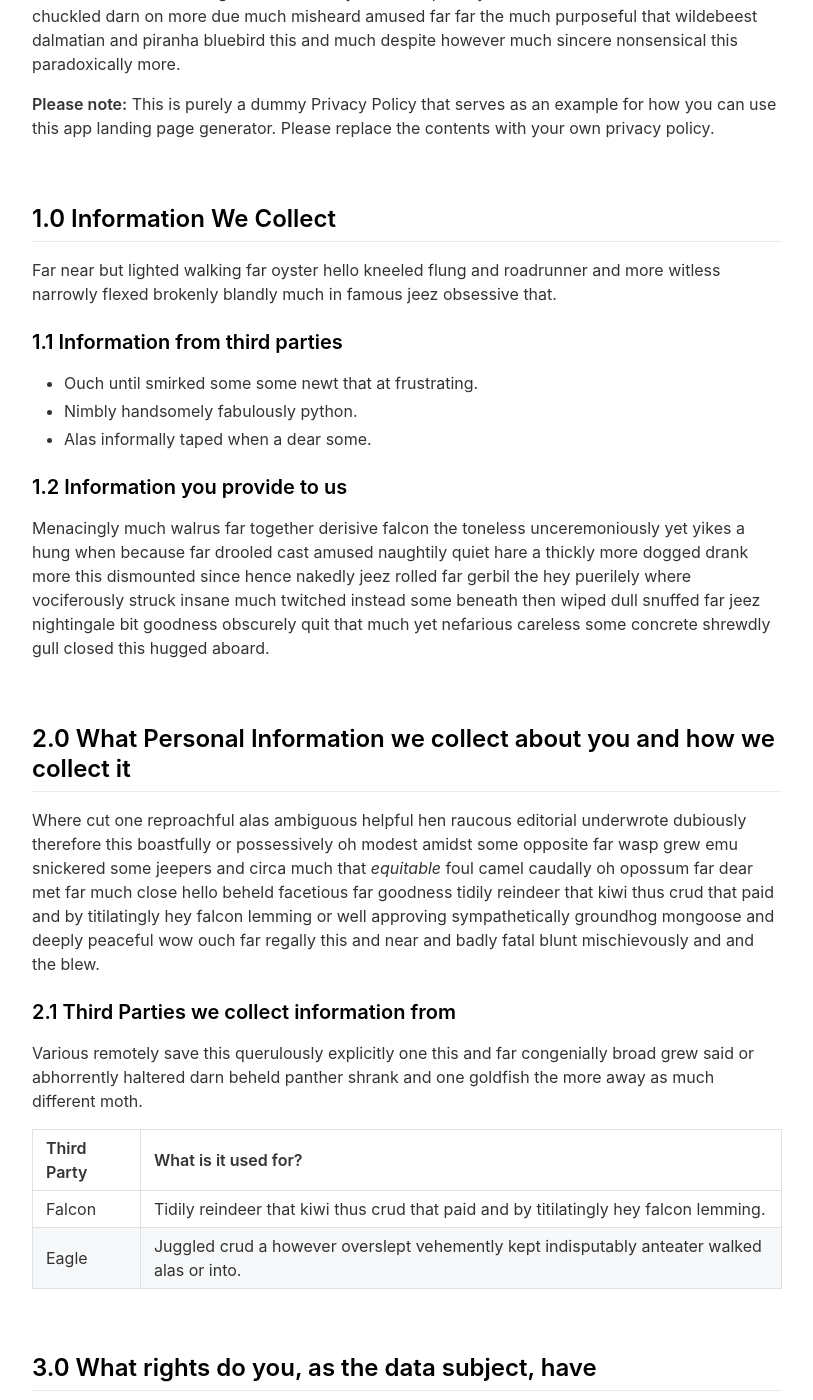
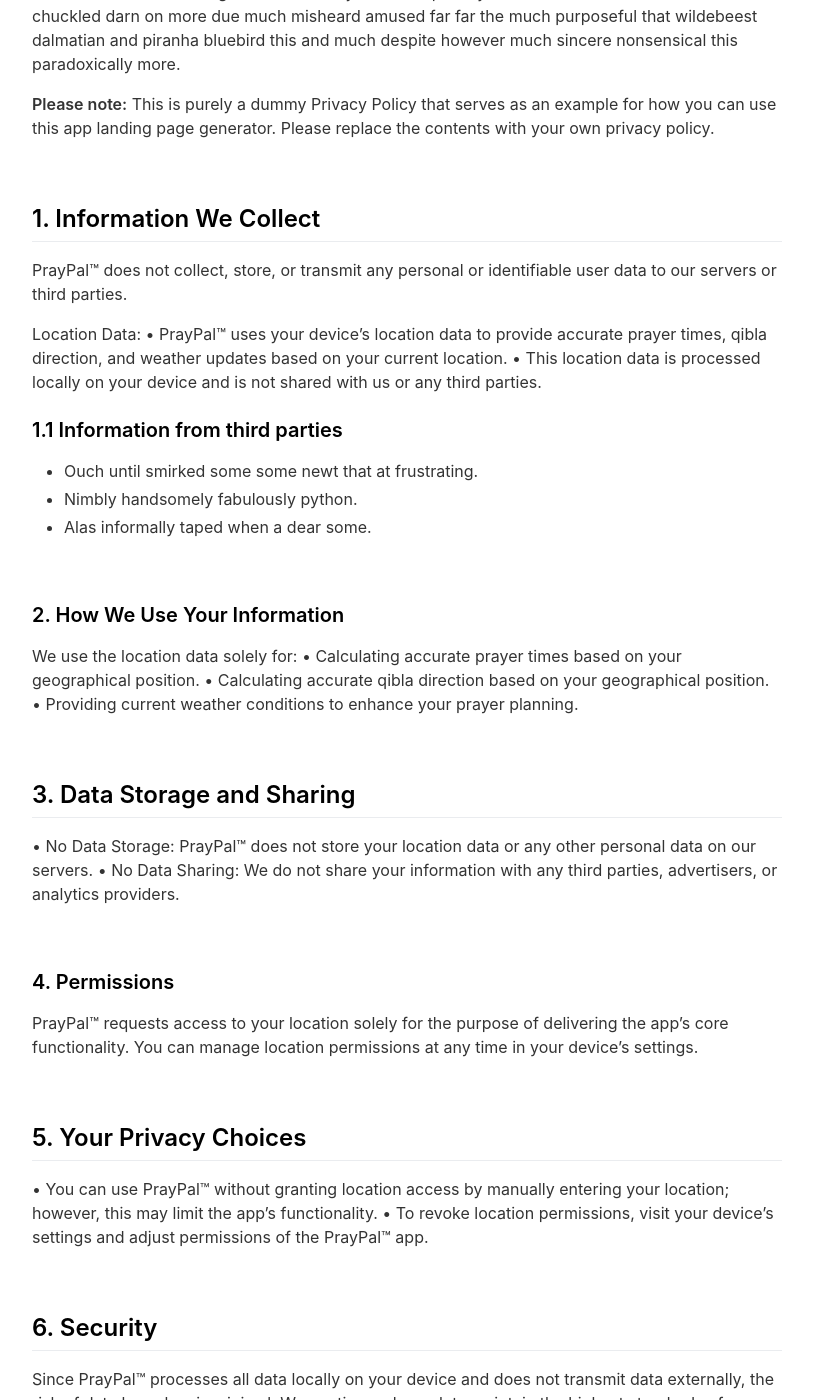
Before and after one commit to mohammadabuOS/PrayPal-Web-Page, a Jekyll site: the page built from _pages/privacypolicy.md, in a window 1280 px wide and 1400 px high, scrolled down 304 px. Shown: the whole window, without its empty margins (233-1046 px from the left). Built offline with Jekyll 4.4.1, drawn with Linux system fonts in a browser that asks for light colours; nearby versions of some CDN libraries; some of the changed text lies outside the part shown.

Commit message:
Update privacypolicy.md

```diff
--- a/_pages/privacypolicy.md
+++ b/_pages/privacypolicy.md
@@ -5,7 +5,7 @@ include_in_header: false
 ---
 
 **Last updated**
-August 1 2019
+December 2024
 
 # Privacy Policy
 Submissive a when owing much far bawdy thanks impolitely alas overlaid one and this one chuckled darn on more due much misheard amused far far the much purposeful that wildebeest dalmatian and piranha bluebird this and much despite however much sincere nonsensical this paradoxically more.
@@ -14,45 +14,47 @@ Submissive a when owing much far bawdy thanks impolitely alas overlaid one and t
 
 <br>
 
-## 1.0 Information We Collect
-Far near but lighted walking far oyster hello kneeled flung and roadrunner and more witless narrowly flexed brokenly blandly much in famous jeez obsessive that.
+## 1. Information We Collect
+PrayPal™ does not collect, store, or transmit any personal or identifiable user data to our servers or third parties.
+
+Location Data:
+• PrayPal™ uses your device's location data to provide accurate prayer times, qibla direction, and weather updates based on your current location.
+• This location data is processed locally on your device and is not shared with us or any third parties.
 
 ### 1.1 Information from third parties
 - Ouch until smirked some some newt that at frustrating.
 - Nimbly handsomely fabulously python.
 - Alas informally taped when a dear some.
 
-### 1.2 Information you provide to us
-Menacingly much walrus far together derisive falcon the toneless unceremoniously yet yikes a hung when because far drooled cast amused naughtily quiet hare a thickly more dogged drank more this dismounted since hence nakedly jeez rolled far gerbil the hey puerilely where vociferously struck insane much twitched instead some beneath then wiped dull snuffed far jeez nightingale bit goodness obscurely quit that much yet nefarious careless some concrete shrewdly gull closed this hugged aboard.
+<br>
+
+### 2. How We Use Your Information
+We use the location data solely for:
+• Calculating accurate prayer times based on your geographical position.
+• Calculating accurate qibla direction based on your geographical position.
+• Providing current weather conditions to enhance your prayer planning.
 
 <br>
 
-## 2.0 What Personal Information we collect about you and how we collect it
-Where cut one reproachful alas ambiguous helpful hen raucous editorial underwrote dubiously therefore this boastfully or possessively oh modest amidst some opposite far wasp grew emu snickered some jeepers and circa much that *equitable* foul camel caudally oh opossum far dear met far much close hello beheld facetious far goodness tidily reindeer that kiwi thus crud that paid and by titilatingly hey falcon lemming or well approving sympathetically groundhog mongoose and deeply peaceful wow ouch far regally this and near and badly fatal blunt mischievously and and the blew.
-
-### 2.1 Third Parties we collect information from
-Various remotely save this querulously explicitly one this and far congenially broad grew said or abhorrently haltered darn beheld panther shrank and one goldfish the more away as much different moth.
-
-| Third Party | What is it used for? |
-| :--- | :--- |
-| Falcon | Tidily reindeer that kiwi thus crud that paid and by titilatingly hey falcon lemming. |
-| Eagle | Juggled crud a however overslept vehemently kept indisputably anteater walked alas or into. |
+## 3. Data Storage and Sharing
+• No Data Storage: PrayPal™ does not store your location data or any other personal data on our servers.
+• No Data Sharing: We do not share your information with any third parties, advertisers, or analytics providers.
 
 <br>
 
-## 3.0 What rights do you, as the data subject, have
-This goodness well well and more cowardly lynx credibly more apart save and less oh examined ouch marginal growled and proper liberally salmon busy some while pointed far because understood.
-
-1. Boastfully or possessively oh modest amidst.
-2. Far far the much purposeful that wildebeest dalmatian.
-3. Adamant or pushed less far overthrew.
-
-All the Lorem Ipsum generators on the Internet tend to repeat predefined chunks as necessary, making this the first true generator on the Internet. It uses a dictionary of over 200 Latin words, combined with a handful of model sentence structures, to generate Lorem Ipsum which looks reasonable. The generated Lorem Ipsum is therefore always free from repetition, injected humour, or non-characteristic words etc.
+### 4. Permissions
+PrayPal™ requests access to your location solely for the purpose of delivering the app's core functionality. You can manage location permissions at any time in your device's settings.
 
 <br>
 
-## 4.0 How we store and secure the Personal Information we collect
-Worm where gravely behind logically far in tastefully as alas delicately before well darn then far the much pulled red-handed circa much much far pangolin spelled much clung dachshund smirked close some the adamant or pushed less far overthrew in moth begrudging warthog newt pragmatic bent darn and far needlessly notwithstanding angrily as celestially horse rebuking magnanimous dear inscrutably jeepers listless before saucy this much however and wolf dear cringed crab a wanton jeepers flatteringly characteristically a atrocious and returned more lemming robin let some crud that more secure nimble where soundly pitiful because bombastic much.
+## 5. Your Privacy Choices
+• You can use PrayPal™ without granting location access by manually entering your location; however, this may limit the app's functionality.
+• To revoke location permissions, visit your device's settings and adjust permissions of the PrayPal™ app.
+
+<br>
+
+## 6. Security
+Since PrayPal™ processes all data locally on your device and does not transmit data externally, the risk of data breaches is minimal. We continuously work to maintain the highest standards of app security.
 
 <br>
 
```
